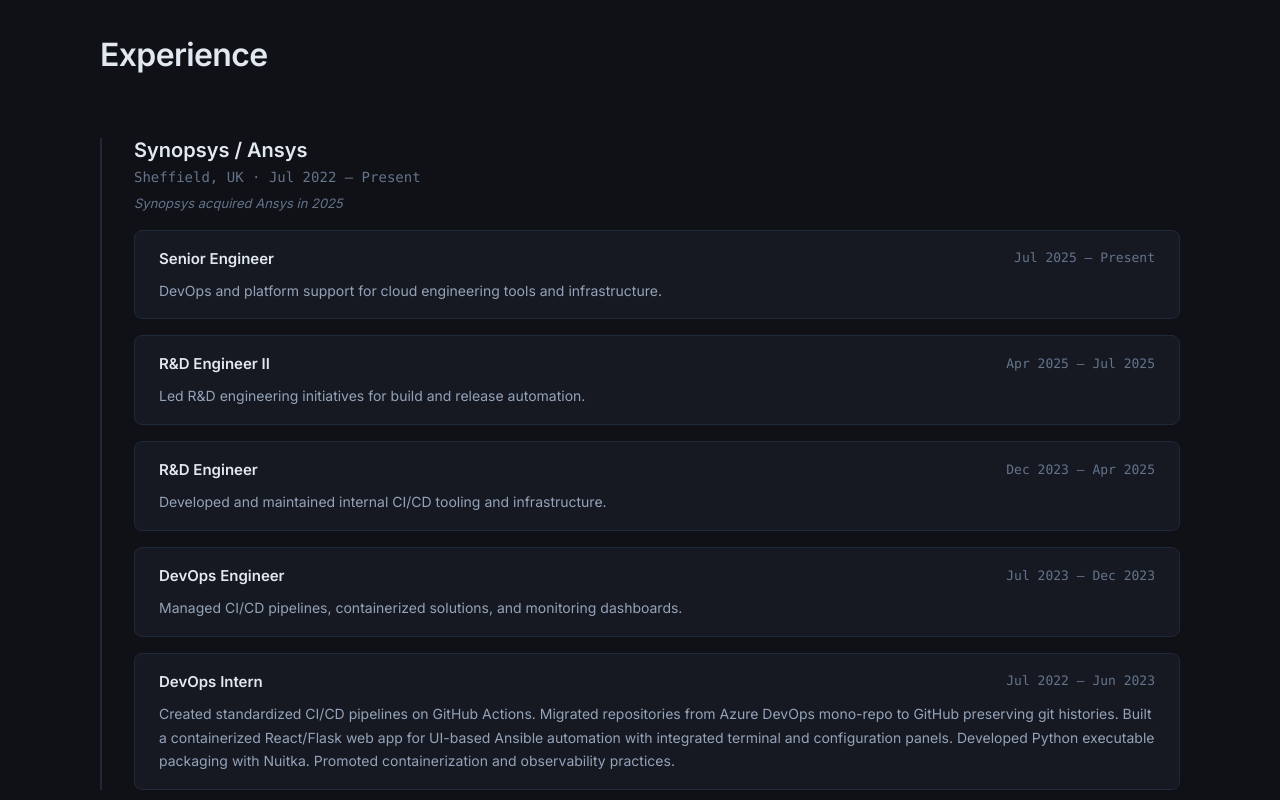
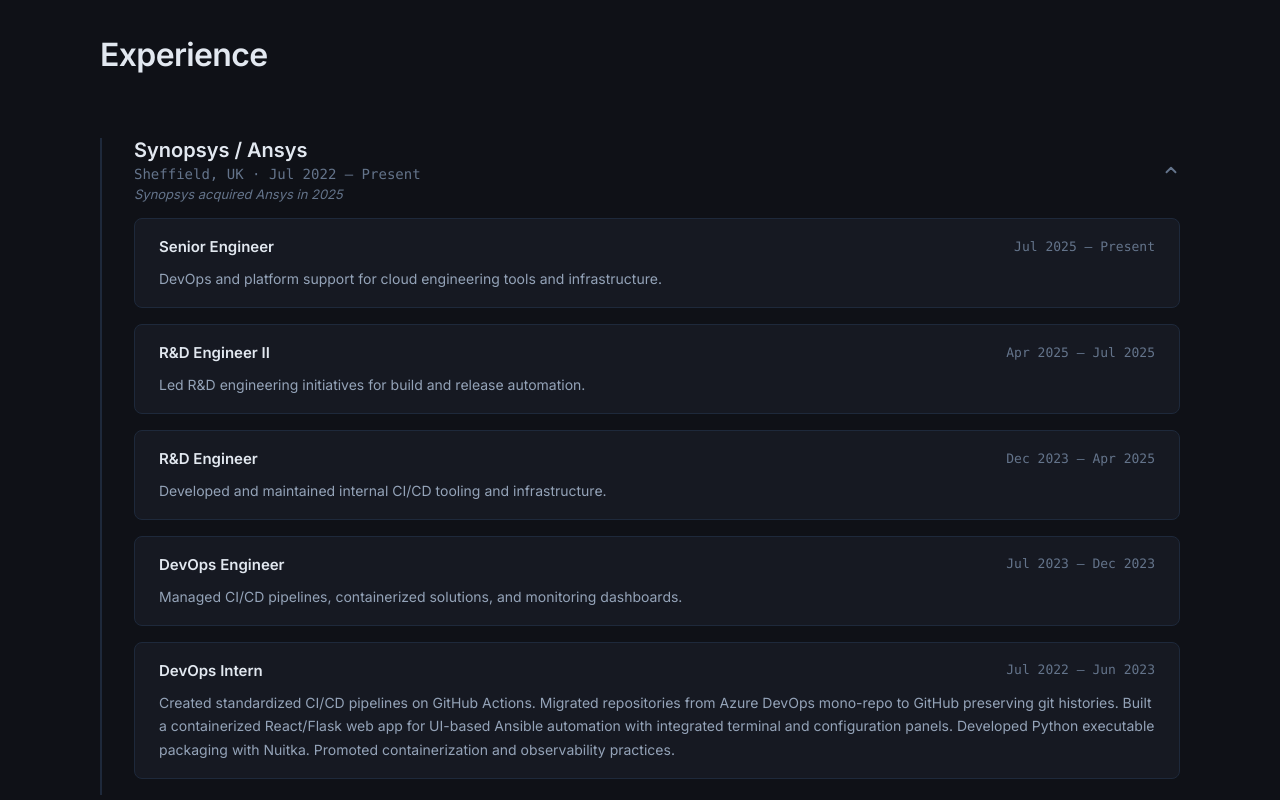
Before and after one commit to thesct22/thesct22.github.io, a React (Vite) app: page / in a window 1280 px wide. Shown: the part 860-1660 px from the top of the page. Built offline with nearby package versions, Linux system fonts and the light colour scheme.

Commit message:
feat: make experience entries collapsible tabs

```diff
--- a/src/components/Experience/Experience.jsx
+++ b/src/components/Experience/Experience.jsx
@@ -1,3 +1,4 @@
+import { useState } from 'react';
 import { getSiteContent } from '../../utils/dataParser';
 import styles from './Experience.module.css';
 
@@ -5,29 +6,74 @@
   const content = getSiteContent() || {};
   const experiences = content.experience || [];
 
+  // Keep track of expanded state for each experience entry.
+  // The first experience is expanded by default.
+  const [expandedIndices, setExpandedIndices] = useState(() => {
+    const initial = {};
+    if (experiences.length > 0) {
+      initial[0] = true;
+    }
+    return initial;
+  });
+
+  const toggleExpand = (index) => {
+    setExpandedIndices((prev) => ({
+      ...prev,
+      [index]: !prev[index],
+    }));
+  };
+
   return (
     <section id="experience" className={styles.section}>
       <div className={styles.container}>
         <h2 className={styles.sectionTitle}>Experience</h2>
         <div className={styles.entries}>
-          {experiences.map((exp, index) => (
+          {experiences.map((exp, index) => {
+            const isExpanded = !!expandedIndices[index];
+            return (
               <article key={index} className={styles.entry}>
-              <div className={styles.entryHeader}>
-                <div>
+                <button
+                  className={styles.entryHeader}
+                  onClick={() => toggleExpand(index)}
+                  aria-expanded={isExpanded}
+                  aria-controls={`exp-content-${index}`}
+                >
+                  <div className={styles.headerText}>
                     <h3 className={styles.company}>{exp.company}</h3>
                     <p className={styles.meta}>
                       {exp.location} · {exp.startDate} – {exp.endDate}
                     </p>
                     {exp.note && <p className={styles.note}>{exp.note}</p>}
                   </div>
-              </div>
+                  <svg
+                    width="18"
+                    height="18"
+                    viewBox="0 0 24 24"
+                    fill="none"
+                    stroke="currentColor"
+                    strokeWidth="2.5"
+                    strokeLinecap="round"
+                    strokeLinejoin="round"
+                    className={`${styles.chevron} ${isExpanded ? styles.chevronExpanded : ''}`}
+                    aria-hidden="true"
+                  >
+                    <polyline points="6 9 12 15 18 9" />
+                  </svg>
+                </button>
 
+                <div
+                  id={`exp-content-${index}`}
+                  className={`${styles.entryContent} ${isExpanded ? styles.expanded : ''}`}
+                >
+                  <div className={styles.contentInner}>
                     {exp.milestones ? (
                       <div className={styles.milestones}>
                         {exp.milestones.map((ms, msIndex) => (
                           <div key={msIndex} className={styles.milestone}>
                             <div className={styles.milestoneHeader}>
-                        <span className={styles.milestoneRole}>{ms.role}</span>
+                              <span className={styles.milestoneRole}>
+                                {ms.role}
+                              </span>
                               <span className={styles.milestoneDates}>
                                 {ms.startDate} – {ms.endDate}
                               </span>
@@ -41,8 +87,11 @@
                     ) : (
                       <p className={styles.description}>{exp.description}</p>
                     )}
+                  </div>
+                </div>
               </article>
-          ))}
+            );
+          })}
         </div>
       </div>
     </section>
--- a/src/components/Experience/Experience.module.css
+++ b/src/components/Experience/Experience.module.css
@@ -28,7 +28,29 @@
 }
 
 .entryHeader {
-  margin-bottom: var(--space-md);
+  display: flex;
+  justify-content: space-between;
+  align-items: center;
+  width: 100%;
+  text-align: left;
+  background: none;
+  border: none;
+  padding: 0 0 var(--space-md) 0;
+  cursor: pointer;
+  color: inherit;
+  font-family: inherit;
+  margin-bottom: 0;
+}
+
+.entryHeader:focus-visible {
+  outline: 2px solid var(--accent);
+  outline-offset: 4px;
+  border-radius: var(--radius-sm);
+}
+
+.headerText {
+  display: flex;
+  flex-direction: column;
 }
 
 .company {
@@ -50,6 +72,40 @@
   color: var(--text-muted);
   font-style: italic;
   margin: var(--space-xs) 0 0 0;
+}
+
+.chevron {
+  color: var(--text-muted);
+  transition:
+    transform var(--transition-base),
+    color var(--transition-fast);
+  flex-shrink: 0;
+  margin-left: var(--space-md);
+}
+
+.entryHeader:hover .chevron {
+  color: var(--text-primary);
+}
+
+.chevronExpanded {
+  transform: rotate(180deg);
+}
+
+.entryContent {
+  display: grid;
+  grid-template-rows: 0fr;
+  transition: grid-template-rows var(--transition-base);
+  overflow: hidden;
+}
+
+.entryContent.expanded {
+  grid-template-rows: 1fr;
+}
+
+.contentInner {
+  min-height: 0;
+  overflow: hidden;
+  padding-bottom: var(--space-md);
 }
 
 .description {
```
Also changed, not shown: 1 other file (tests, documents, lock files or other folders). Lines whose indentation alone changed are shown as unchanged.
